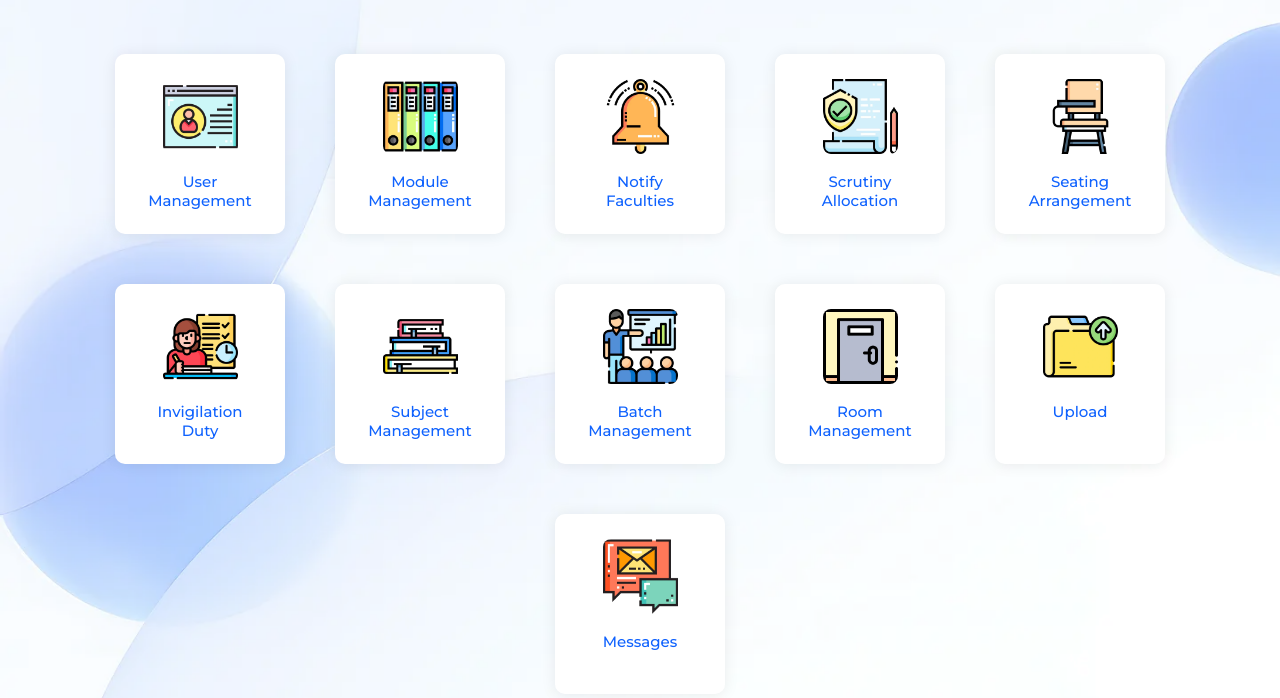
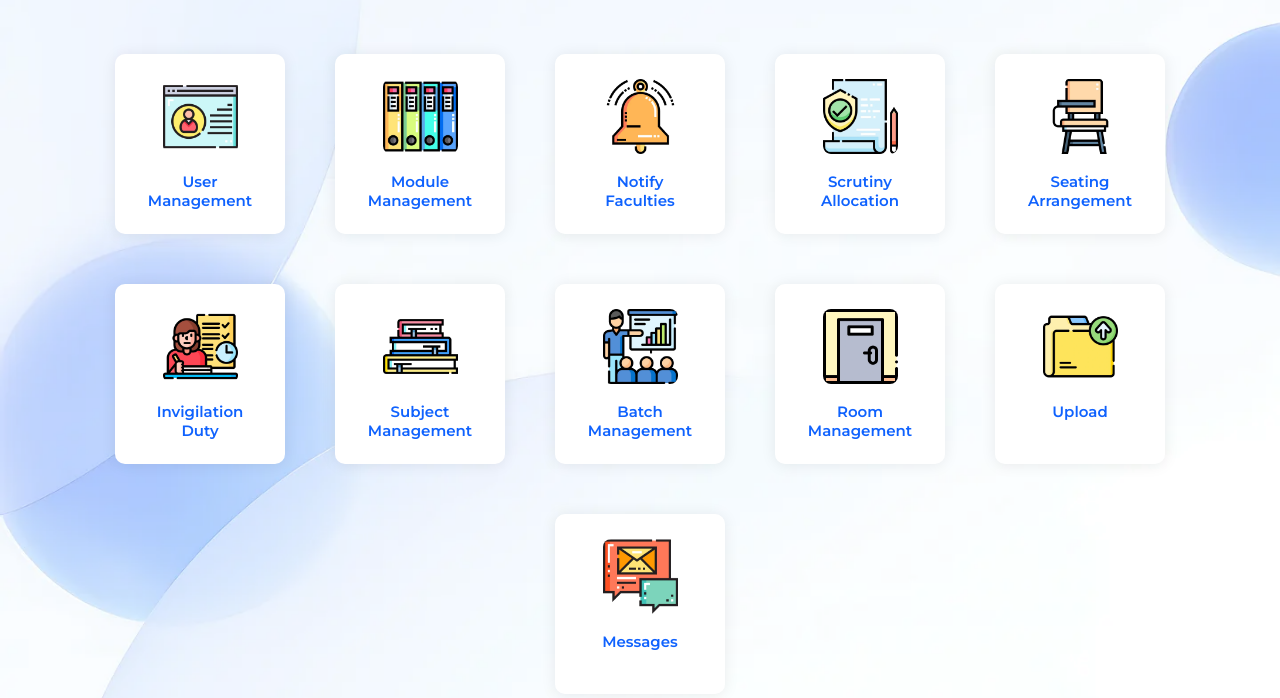
Before and after one commit to AmalKrishnaKP/Mini-Project, a plain HTML site: page home.html in a window 1280 px wide. Shown: the part 102-800 px from the top of the page. Drawn offline with Linux system fonts and the light colour scheme.

Commit message:
Initial Commit

```diff
--- a/home.css
+++ b/home.css
@@ -125,7 +125,7 @@ p {
     font-size: 15px;
     color: rgba(15, 98, 254, 1);
     margin-top: 8px;
-    font-weight: 500;
+    font-weight: 520;
 }
 
 .item:hover {
```
